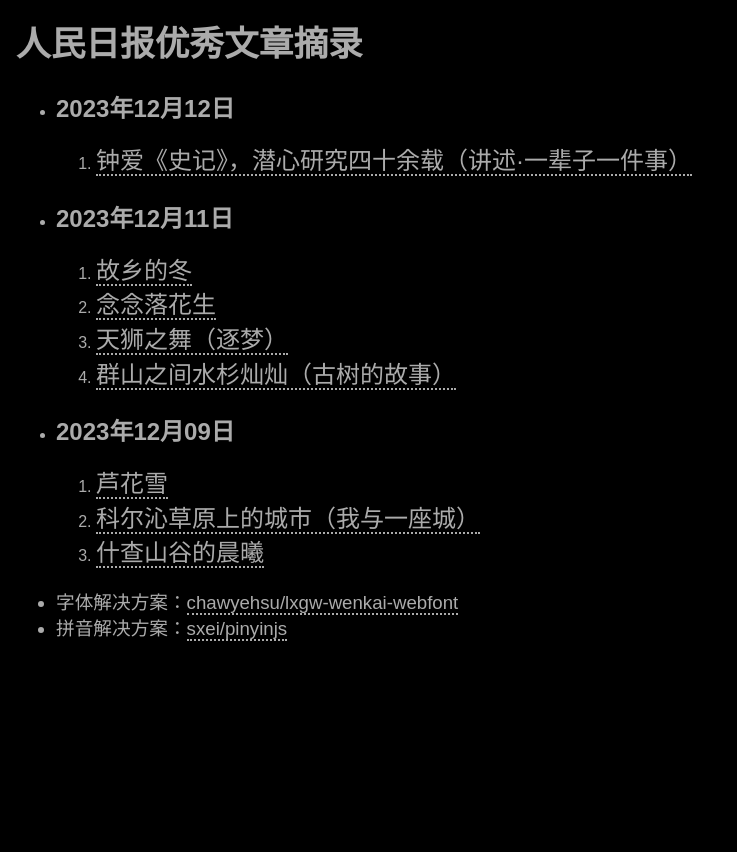
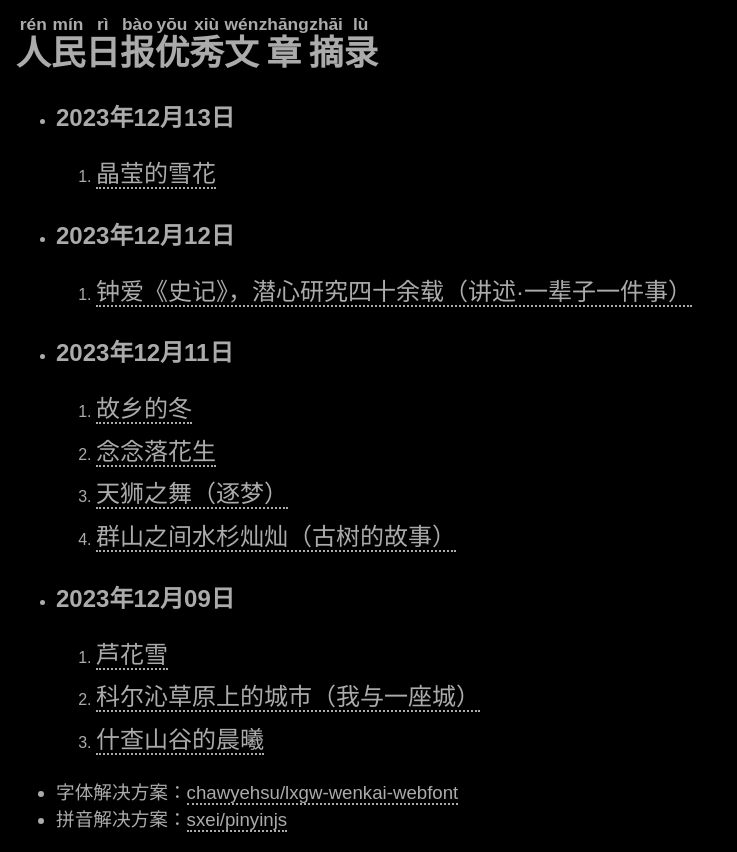
Before and after one commit to zungmou/static, a plain HTML site: page 人民日报/index.html in a window 1280 px wide. Shown: the whole page, without its empty margins (0-737 px from the left). Before the commit the page ends 800 px from the top, so only its background shows below. Drawn offline with Linux system fonts and the light colour scheme; a small style sheet from the web is missing.

Commit message:
添加：晶莹的雪花

```diff
--- a/人民日报/common.css
+++ b/人民日报/common.css
@@ -31,8 +31,9 @@
 p,
 li>a {
     font-size: 18pt;
-    line-height: 26pt;
+    line-height: 32pt;
 }
+
 
 li>a {
     text-decoration: none;
@@ -46,5 +47,6 @@
 }
 
 ruby rt {
-    font-size: 12pt;
+    margin: auto 0;
+    /* font-size: 12pt; */
 }
--- a/人民日报/common.js
+++ b/人民日报/common.js
@@ -29,24 +29,24 @@
 window.onload = function () {
     function proc(elements) {
         for (const p of elements) {
-            const text = p.textContent.split('');
+            const chars = p.textContent.split('');
 
             p.textContent = '';
 
-            for (const t of text) {
+            for (const c of chars) {
                 const ruby = document.createElement('ruby');
 
-                ruby.innerText = t;
+                ruby.innerText = c;
 
-                if (!标点符号.includes(t)) {
+                if (!标点符号.includes(c)) {
                     const rt = document.createElement('rt');
-                    const pinyin = pinyinUtil.getPinyin(t, ' ', true, true);
+                    const pinyin = pinyinUtil.getPinyin(c, ' ', true, false);
 
                     rt.innerText = pinyin;
-                    rt.style.display = 'none';
-                    ruby.addEventListener('click', function () {
-                        this.style.display = this.style.display === 'none' ? 'block' : 'none';
-                    }.bind(rt));
+                    // rt.style.display = 'none';
+                    // ruby.addEventListener('click', function () {
+                    //     this.style.display = this.style.display === 'none' ? 'block' : 'none';
+                    // }.bind(rt));
                     ruby.appendChild(rt);
                 }
 
--- a/人民日报/index.html
+++ b/人民日报/index.html
@@ -4,13 +4,18 @@
     <title>人民日报优秀文章摘录</title>
     <link rel="stylesheet" href="https://cdn.jsdelivr.net/npm/lxgw-wenkai-screen-webfont@1.1.0/style.css" />
     <link rel="stylesheet" href="common.css">
-    <meta name="viewport" content="width=device-width, initial-scale=1.0">
     <script src="common.js"></script>
 </head>
 
 <body>
     <h1>人民日报优秀文章摘录</h1>
     <ul>
+        <li>
+            <h2>2023年12月13日</h2>
+            <ol>
+                <li><a href="./20231213/晶莹的雪花.html">晶莹的雪花</a></li>
+            </ol>
+        </li>
         <li>
             <h2>2023年12月12日</h2>
             <ol>
```
Also changed, not shown: 人民日报/20231213/晶莹的雪花.html (added, +22 -0 lines).
